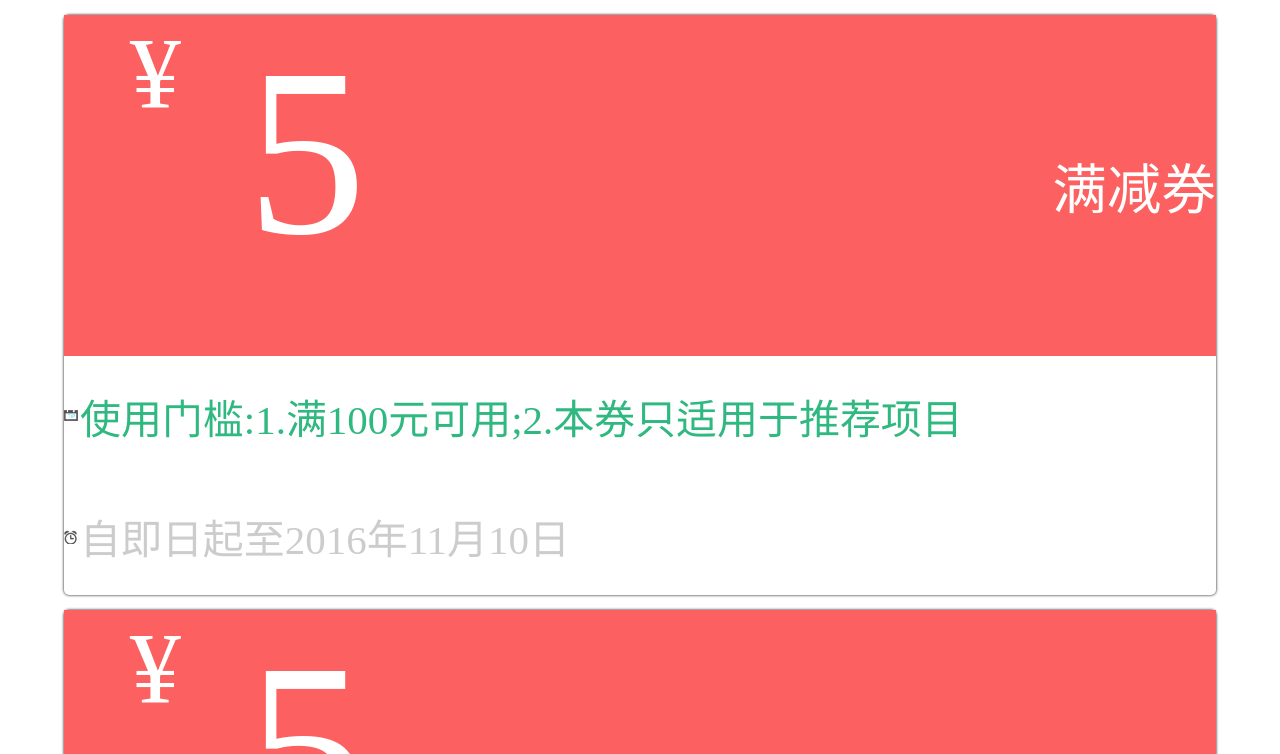
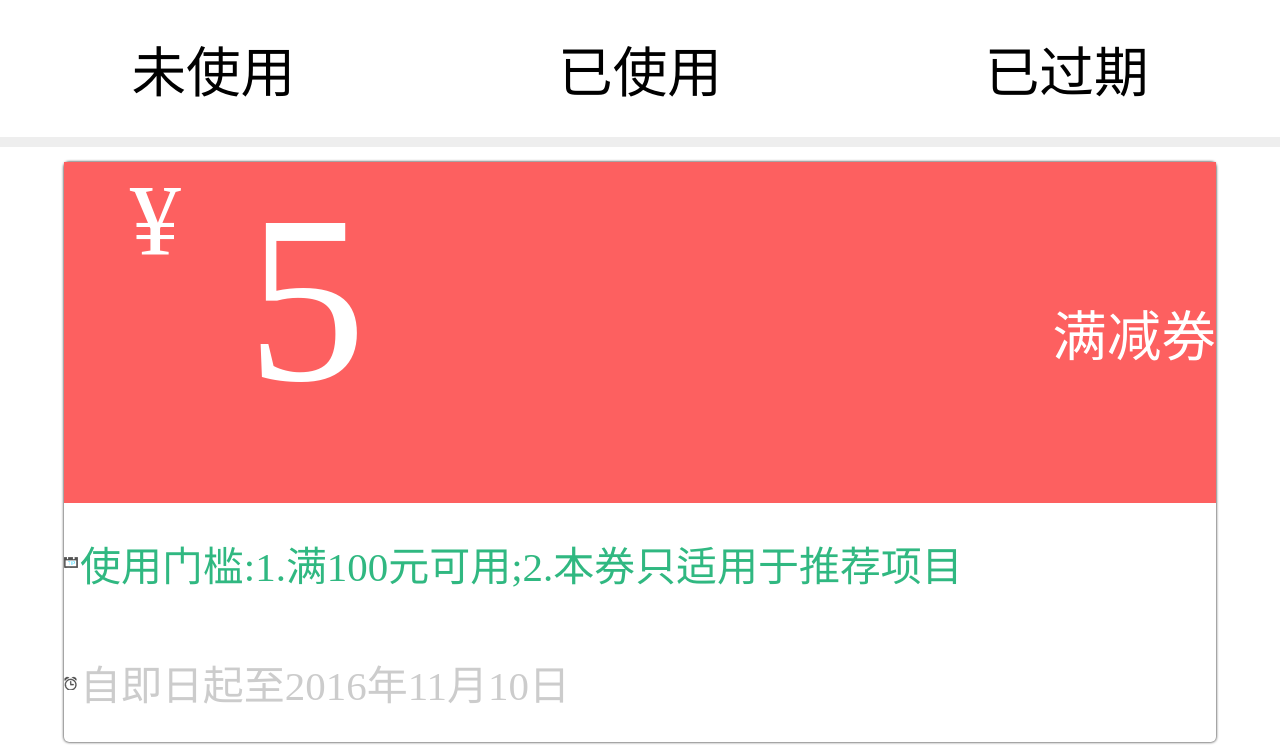
Before and after one commit to xiaodongjor/ks9-28, a plain HTML site: page index.html in a window 1280 px wide. Shown: the top 754 px of the page. Drawn offline with Linux system fonts and the light colour scheme.

Commit message:
mainmodify

```diff
--- a/css/style.scss
+++ b/css/style.scss
@@ -33,7 +33,7 @@ html {
  	align-items:center;
  }
  .wrap{
-  /* .header{
+   .header{
     display:flex;
     height: .4rem;
     justify-content: space-around;
@@ -45,8 +45,8 @@ html {
         border-bottom: 3px solid #00f;
       }
     }
-  } */
-    .main{
+  }
+     .main{
       section{
         width: 90%;
         margin: 15px auto;
@@ -78,12 +78,12 @@ html {
                   -webkit-background-size: cover;
                   background-size: cover;
                   height: 12px;
-                  background-repeat: no-repeat;
                   padding: 2px;
                 }
                 .dateTo{
                   background:url(../images/b.png);
                   width: 12px;
+                  background-repeat: no-repeat;
                   background-repeat: no-repeat;
                   background-position: 0 -16px;
                   -webkit-background-size: cover;
--- a/index.html
+++ b/index.html
@@ -33,6 +33,11 @@
 
 
 	<div class="wrap">
+		<header class="header">
+			<span>未使用</span>
+			<span>已使用</span>
+			<span>已过期</span>
+		</header>
 		<main class="main">
 			<section>
 				<ul>
```
Also changed, not shown: css/style.css, 1 other file.
